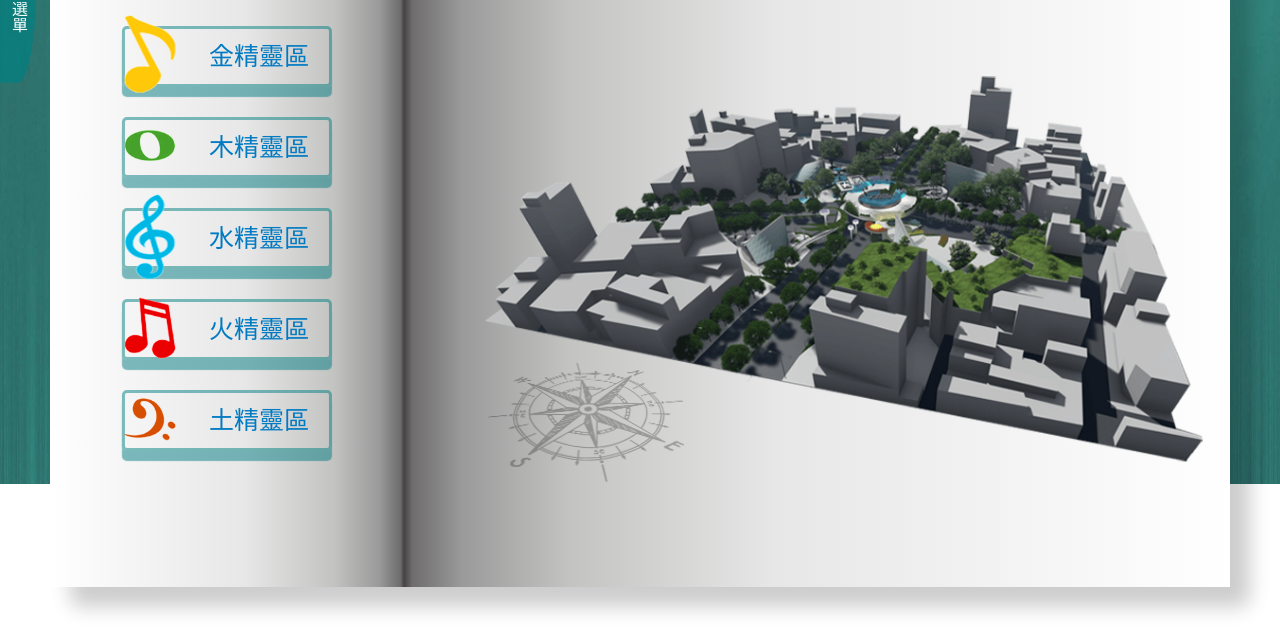
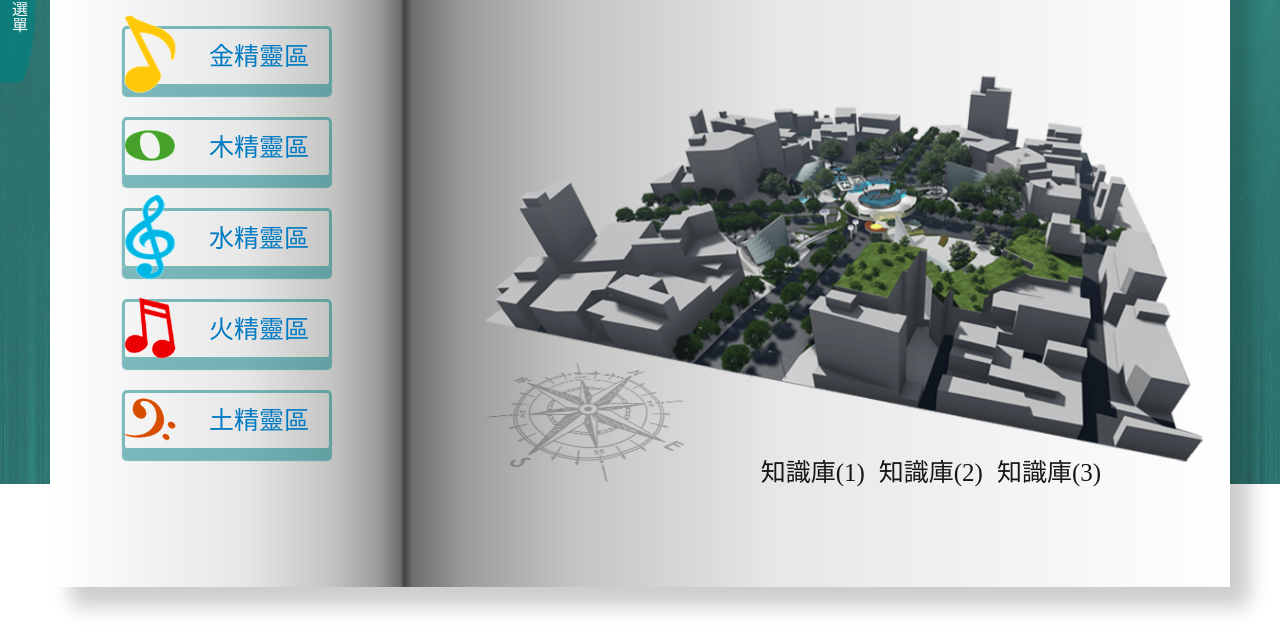
Before and after one commit to Ken30116/Personal-topic, a plain HTML site: page Layout.html in a window 1280 px wide. Shown: the part 316-950 px from the top of the page. Drawn offline with Linux system fonts and the light colour scheme; a web font is replaced by a local one.

Commit message:
園區導覽更新

```diff
--- a/Layout.html
+++ b/Layout.html
@@ -344,6 +344,25 @@
             width: 80%;
         }
 
+        .knowledge{
+            position: absolute;
+            bottom: 15%;
+            right: 15%;
+            z-index: 100;
+        }
+
+        .knowledge a {
+            color: #000000;
+            font-family: "華康中圓體";
+            font-size: 25px;
+            opacity: .9;
+            margin: 5px;
+        }
+
+        .knowledge a:hover{
+            color: #00c234;
+        }
+
         .backimg {
             position: fixed;
             bottom: 0;
@@ -452,6 +471,11 @@
                     <div class="compass">
                         <img src="./img/layout/compass.png" alt="compass">
                     </div>
+                    <div class="knowledge">
+                        <a href="Knowledge-nature sounds.html">知識庫(1)</a>
+                        <a href="Knowledge-urban music.html">知識庫(2)</a>
+                        <a href="Knowledge-heat island.html">知識庫(3)</a>
+                    </div>
                 </div>
             </div>
         </div>
```
